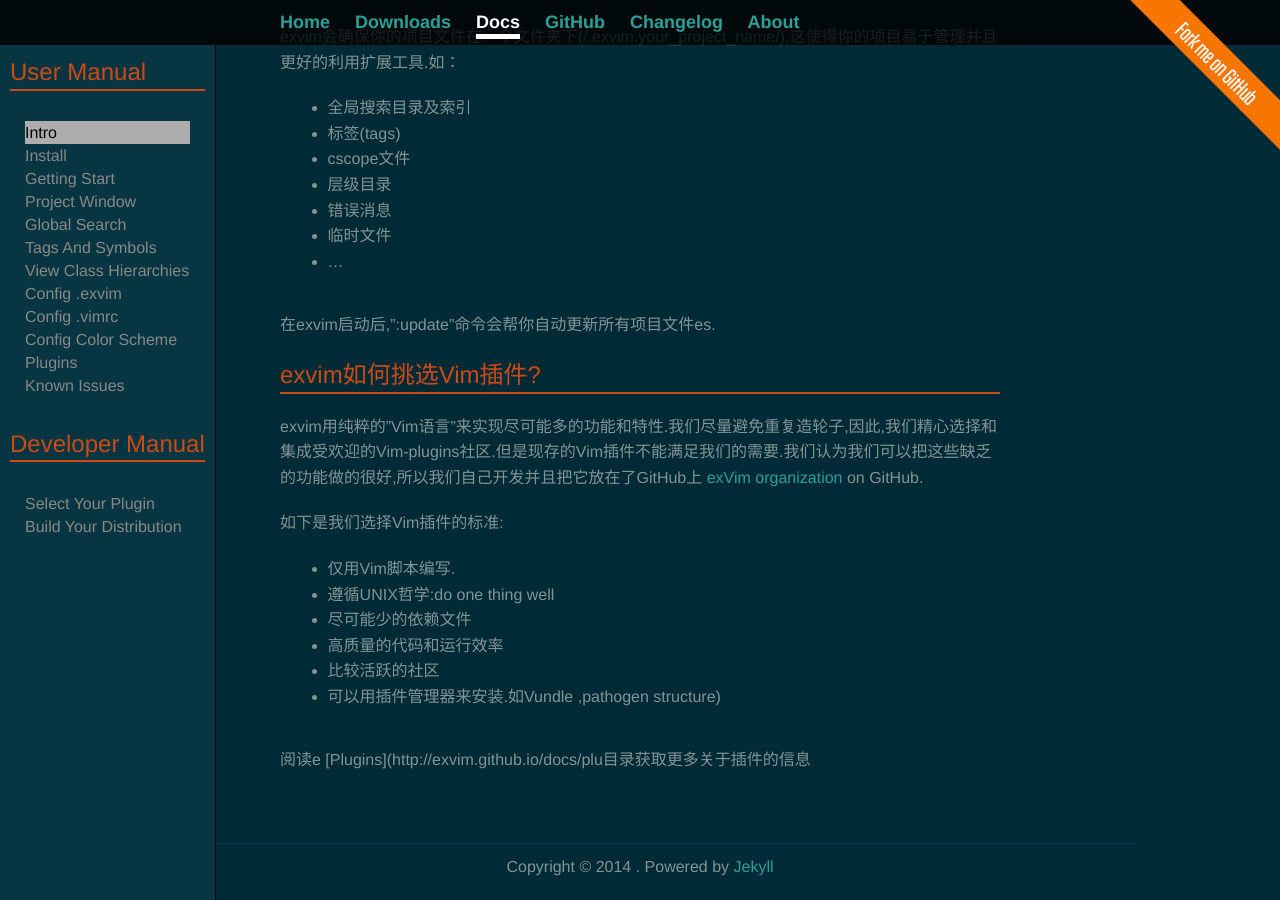
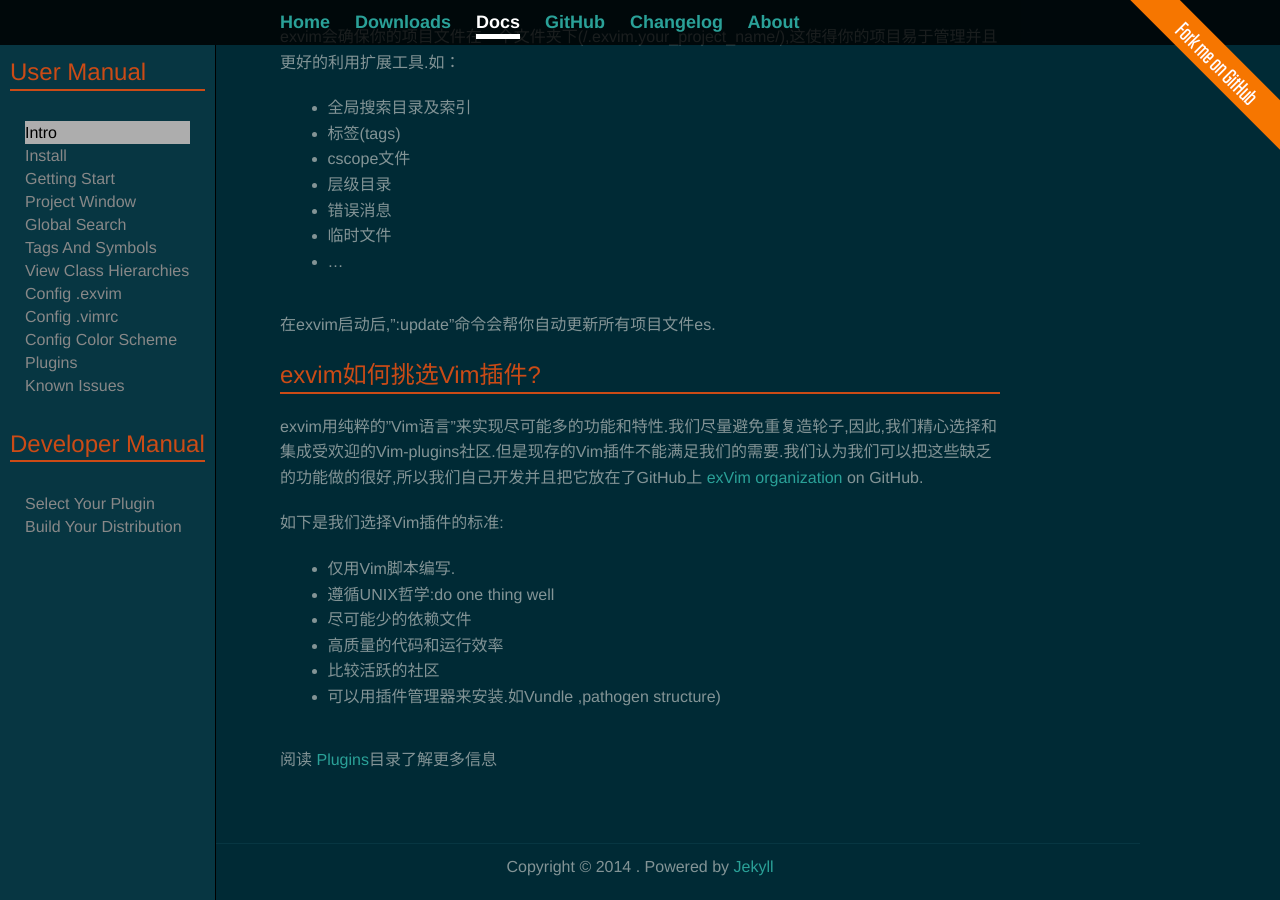
Before and after one commit to exvim/exvim.github.io, a Jekyll site: the page built from docs/zh/intro.md, in a window 1280 px wide and 900 px high, scrolled down 1076 px. Built offline with Jekyll 4.4.1, drawn with Linux system fonts in a browser that asks for light colours; Markdown is read by kramdown in place of the engine named in the settings.

Commit message:
Update intro.md

```diff
--- a/docs/zh/intro.md
+++ b/docs/zh/intro.md
@@ -65,4 +65,4 @@
 - 比较活跃的社区
 - 可以用插件管理器来安装.如Vundle ,pathogen structure)
 
-阅读e [Plugins](http://exvim.github.io/docs/plu目录获取更多关于插件的信息
+阅读 [Plugins](http://exvim.github.io/doc)目录了解更多信息
```
